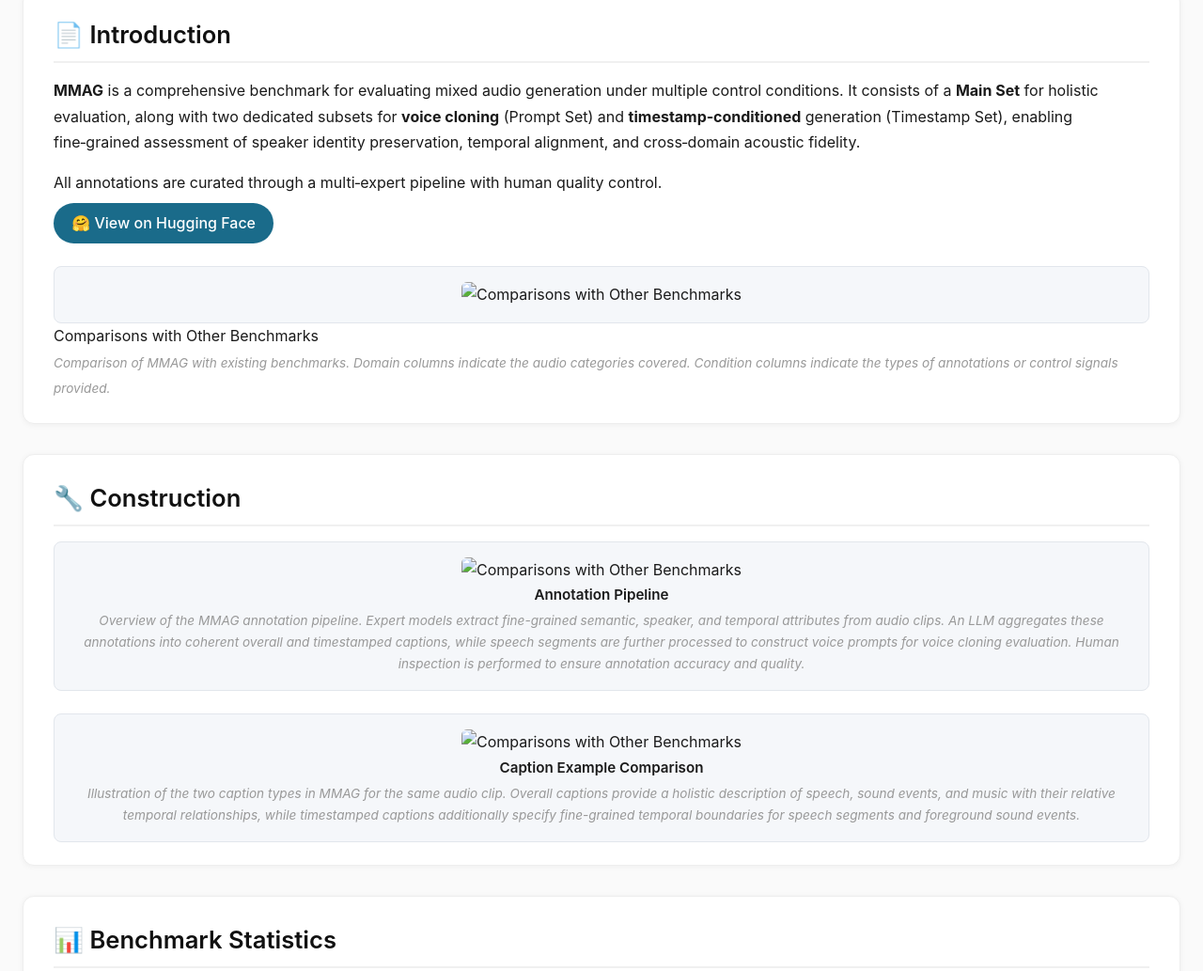
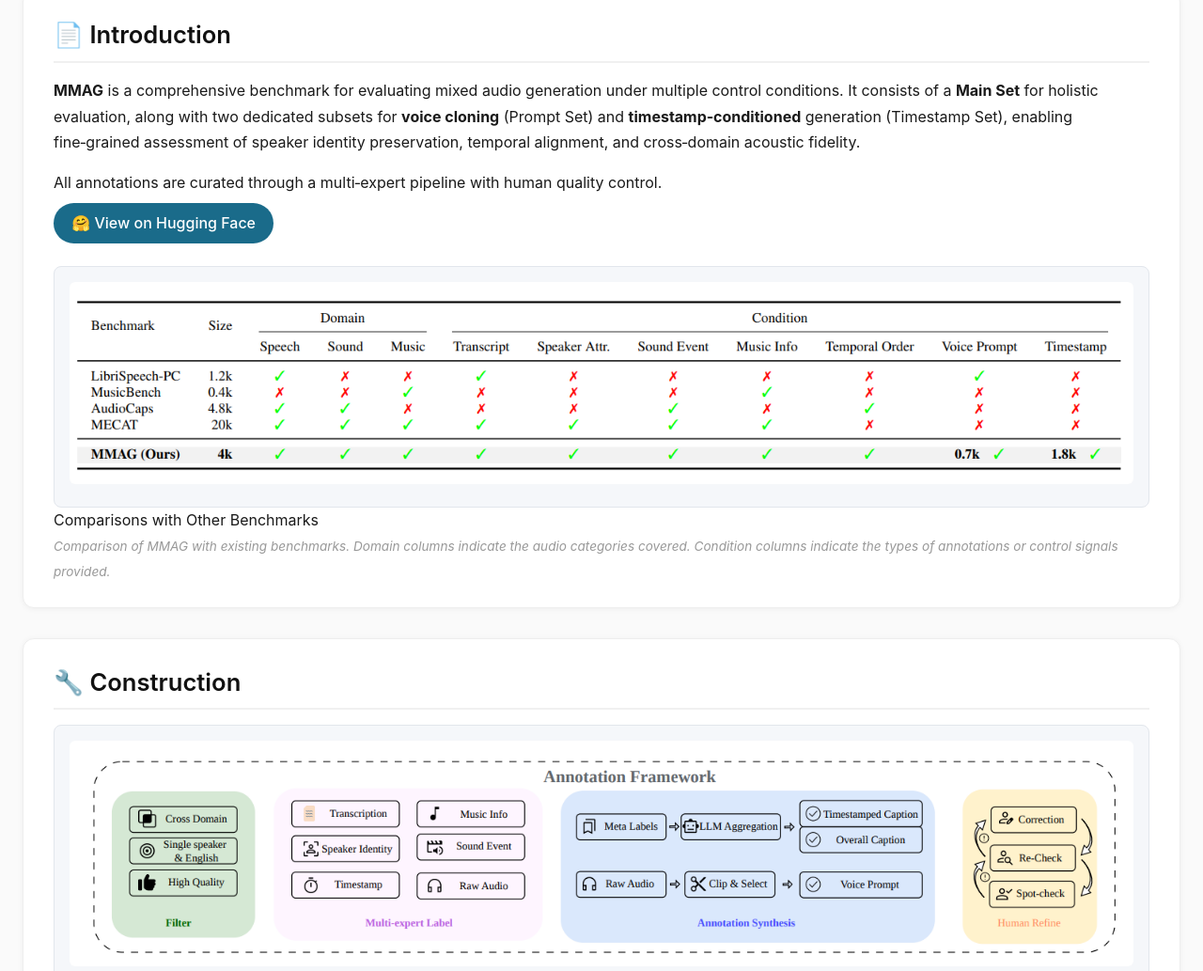
Before and after one commit to HiRookie9/MMAG-Page, a plain HTML site: page index.html in a window 1280 px wide. Shown: the part 219-1252 px from the top of the page at 94% size. Drawn offline with Linux system fonts and the light colour scheme.

Commit message:
Update index.html

```diff
--- a/index.html
+++ b/index.html
@@ -231,7 +231,7 @@
     <!-- ========== 第一张图：Intro 下面 ========== -->
     <div style="margin-top: 1.5rem;">
         <div class="figure-item">
-            <img src="images/intro.png" alt="Comparisons with Other Benchmarks" style="width:100%; border-radius:6px;">
+            <img src="image/intro.png" alt="Comparisons with Other Benchmarks" style="width:100%; border-radius:6px;">
             </div>
             <div class="figure-title">Comparisons with Other Benchmarks</div>
             <div class="figure-caption">
@@ -250,7 +250,7 @@
 
     <!-- ========== 第二张图 ========== -->
     <div class="figure-item">
-        <img src="images/pipe.png" alt="Comparisons with Other Benchmarks" style="width:100%; border-radius:6px;">
+        <img src="image/pipe.png" alt="Comparisons with Other Benchmarks" style="width:100%; border-radius:6px;">
         <div class="figure-title">Annotation Pipeline</div>
         <div class="figure-caption">
             <span class="caption-placeholder">Overview of the MMAG annotation pipeline. Expert models extract fine-grained semantic, speaker, and temporal attributes from audio clips. An LLM aggregates these annotations into coherent overall and timestamped captions, while speech segments are further processed to construct voice prompts for voice cloning evaluation. Human inspection is performed to ensure annotation accuracy and quality.</span>
@@ -259,7 +259,7 @@
 
     <!-- ========== 第三张图 ========== -->
     <div class="figure-item" style="margin-top: 1.5rem;">
-        <img src="images/caps.png" alt="Comparisons with Other Benchmarks" style="width:100%; border-radius:6px;">
+        <img src="image/caps.png" alt="Comparisons with Other Benchmarks" style="width:100%; border-radius:6px;">
         <div class="figure-title">Caption Example Comparison</div>
         <div class="figure-caption">
             <span class="caption-placeholder">Illustration of the two caption types in MMAG for the same audio clip. Overall captions provide a holistic description of speech, sound events, and music with their relative temporal relationships, while timestamped captions additionally specify fine-grained temporal boundaries for speech segments and foreground sound events.</span>
```
